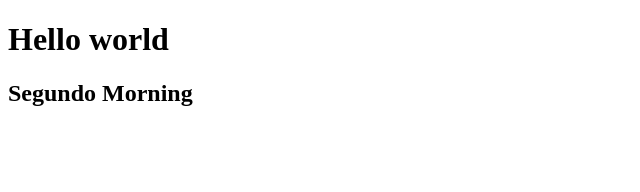
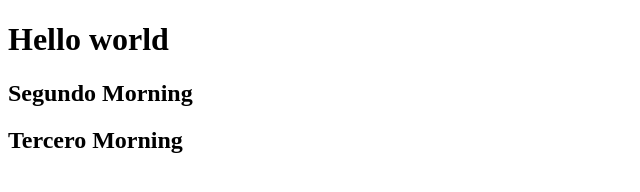
Before and after one commit to KimXavier/PruevaGIT, a plain HTML site: page index.html in a window 1280 px wide. Shown: the whole page, without its empty margins (0-640 px from the left). Drawn offline with Linux system fonts and the light colour scheme.

Commit message:
Mi tercer commit

```diff
--- a/index.html
+++ b/index.html
@@ -8,5 +8,6 @@
 <body>
     <h1>Hello world</h1>
     <h2>Segundo Morning</h2>
+    <H2>Tercero Morning</H2>
 </body>
 </html>
```
